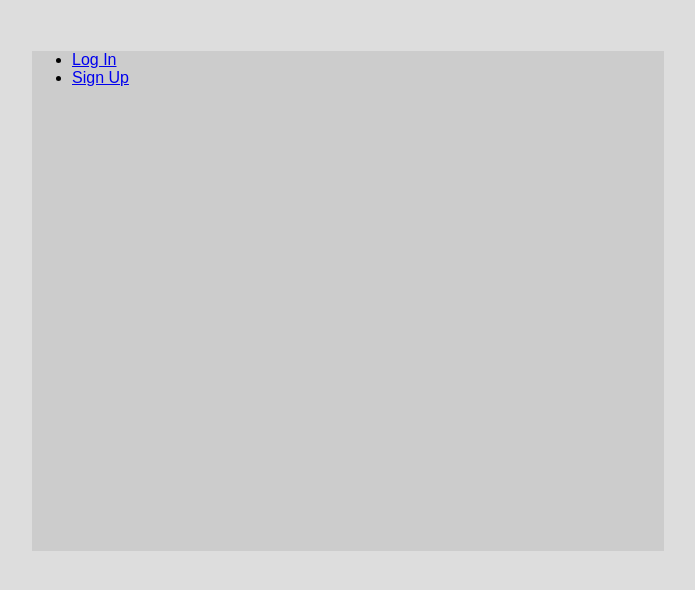
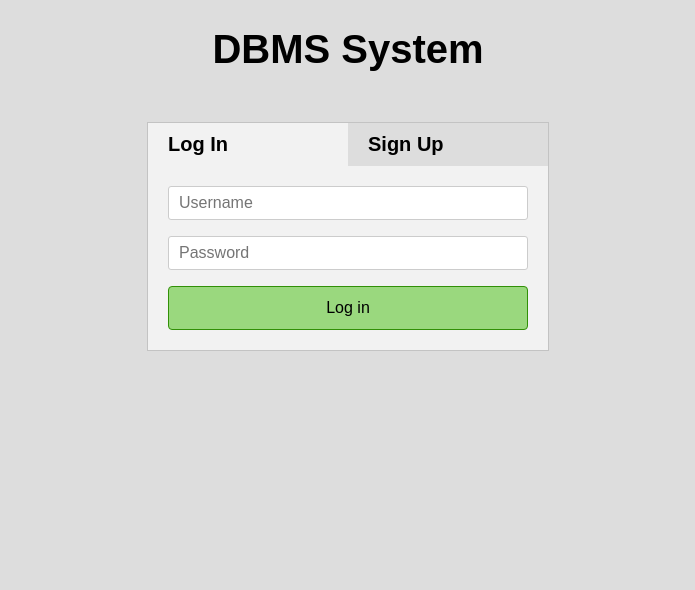
Before and after one commit to ppkavinda/dbms-assignment, a PHP site: page /index2.php in a window 1280 px wide. Shown: the top 590 px of the page, without its empty margins (292-987 px from the left). Run offline with PHP 8.4, Linux system fonts and the light colour scheme.

Commit message:
created basic form2 for assignment. i think it looks cooler than the previous one

```diff
--- a/css/form.css
+++ b/css/form.css
@@ -1,9 +1,13 @@
 input{
+    box-sizing: border-box;
     font-size: inherit;
     line-height: inherit;
     border: 1px solid #ccc;
     border-radius: 3px;
     padding: 7px;
+    padding-left: 10px;
+    margin:auto 5%;
+    width: 90%;
 }
 .formLines input{
     font-weight: 100;
@@ -18,7 +22,7 @@
     font-size: 16px;
     font-weight: 400;
     padding: 12px 50px;
-    margin-bottom: 0px;
+    margin-bottom: 20px;
     margin-left: auto;
     margin-right: auto;
     display: block;
@@ -29,7 +33,7 @@
     border-radius: 4px;
 }
 label{
-    display: inline-block;
+    display: none;
     max-width: 100%;
     margin-bottom: 5px;
     font-weight: 700;
--- /dev/null
+++ b/css/tab.css
@@ -0,0 +1,29 @@
+.tab{
+    list-style-type: none;
+    margin: 0;
+    padding: 0;
+    margin-bottom: 20px;
+    overflow: hidden;
+    background: #ddd;
+}
+.tabLi{
+    float: left;
+    width: 50%;
+    margin: 0;
+    cursor: pointer;
+}
+.tabLi a{
+    display: inline-block;
+    padding: 10px 0;
+    padding-left: 10%;
+    text-decoration: none;
+    font-size: 20px;
+    font-weight: bold;
+    color: black;
+}
+#login{
+    clear: left;
+}
+.active{
+    background: #f2f2f2;
+}
--- a/css/test.css
+++ b/css/test.css
@@ -3,14 +3,21 @@
     font-family: sans-serif;
     background: #dddddd;
 }
+h1{
+    text-align: center;
+    font-size: 40px;
+}
 .container-main{
-    display: block;
-    padding: 0;
+    width: 400px;
     margin-left: auto;
     margin-right: auto;
     margin-top: 4%;
-    width: 50%;
-    height: 500px;
-    background: #ccc;
+    background: #f2f2f2;
+    display: block;
+    padding: 0;
     position: relative;
+    border: 1px solid #c3c3c3;
 }
+#sp{
+    width: 100%;
+}
--- a/index2.php
+++ b/index2.php
@@ -1,38 +1,55 @@
-<?php
-header("Cache-Control: no-cache, must-revalidate");
-?>
 <!DOCTYPE html>
 <html>
     <head>
         <meta charset="utf-8">
         <title>DBMS- database system</title>
-        <link rel="stylesheet" href="css/form.css?modified=20012009">
-        <link rel="stylesheet" href="css/test.css?modified=20012009">
+        <link rel="stylesheet" href="css/form.css?modified=2052009">
+        <link rel="stylesheet" href="css/test.css?modified=2011009">
+        <link rel="stylesheet" href="css/tab.css?modified=2004209">
     </head>
     <body>
+        <h1>DBMS System</h1>
         <div class="container-main">
             <ul class="tab">
                 <li class="tabLi" onclick='selTab(event, "login");'><a href="javascript:void(0)" id="default" class="tablink" >Log In</a></li>
                 <li class="tabLi" onclick='selTab(event, "signup")'><a href="javascript:void(0)" class="tablink">Sign Up</a></li>
             </ul>
-            <div class="tabcontent">
+            <div id="login" class="tabcontent">
                 <form action="login_control.php" method="post">
-                    <label for="log-username">Username:</label>
-                    <input type="text" name="username" id="log-username" required>
-                    <label for="log-password">Password:</label>
-                    <input type="password" name="password" id="log-password" required>
-                    <input type="submit" name="submit" value="submit">
+                    <p id="sp">
+                        <label for="log-username">Username:</label>
+                        <input type="text" name="username" id="log-username" placeholder="Username" required>
+                    </p>
+                    <p>
+                        <label for="log-password">Password:</label>
+                        <input type="password" name="password" id="log-password" placeholder="Password" required>
+                    </p>
+                        <input id="submit" type="submit" name="submit" value="Log in">
                 </form>
             </div>
-            <div class="tabcontent">
+            <div id="signup" class="tabcontent">
                 <form action="signup_control.php" method="post">
-                    <label for="sign-email">Email:</label>
-                    <input type="text" name="email" id="sign-email" required>
-                    <label for="sign-username">Username:</label>
-                    <input type="text" name="username" id="sign-username" required>
-                    <label for="sign-password">Password:</label>
-                    <input type="password" name="password" id="sign-password" required>
-                    <input type="submit" name="submit"value="submit">
+                    <p>
+                        <label for="sign-fname">First Name:</label>
+                        <input type="name" name="fname" id="sign-fname" placeholder="Enter your First name" required>
+                    </p>
+                    <p>
+                        <label for="sign-lname">Last Name:</label>
+                        <input type="text" name="lname" id="sign-lname" placeholder="Enter your Last name" required>
+                    </p>
+                    <p>
+                        <label for="sign-username">Username:</label>
+                        <input type="text" name="username" id="sign-username" placeholder="Create a Username" required>
+                    </p>
+                    <p>
+                        <label for="sign-password">Password:</label>
+                        <input type="password" name="password" id="sign-password" placeholder="Create a Password" required>
+                    </p>
+                    <p>
+                        <label for="sign-password">Re-enter password:</label>
+                        <input type="password" name="password" id="sign-re-password" placeholder="Re-enter password" required>
+                    </p>
+                    <input id="submit" type="submit" name="submit"value="Sign up">
                 </form>
             </div>
         </div>
--- a/signup_control.php
+++ b/signup_control.php
@@ -1,4 +1,4 @@
 <?php
 if(isset($_POST["submit"])){
-
+    echo "string";
 }
```
